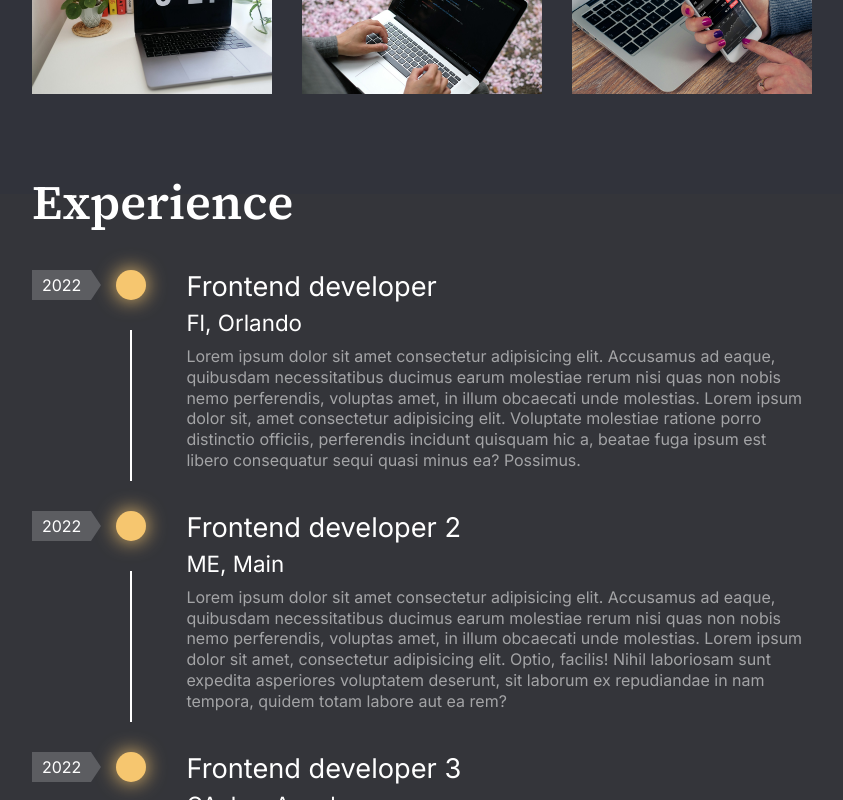
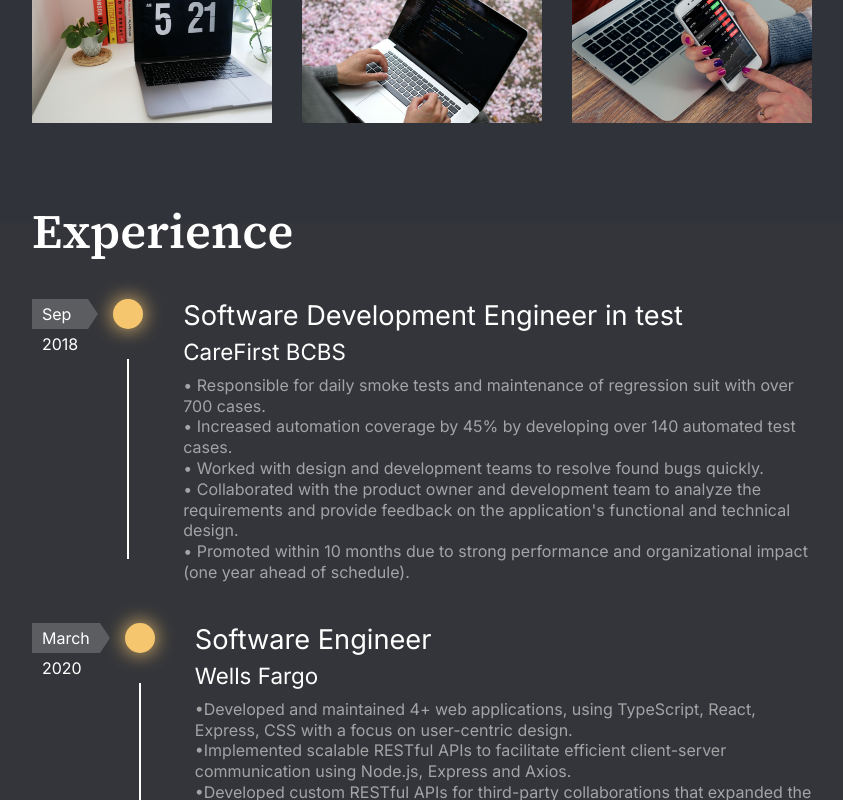
Before and after one commit to SergeyKhvalev83/dev_portfolio, a Next.js app: page / in a window 1280 px wide. Shown: the part 2000-2800 px from the top of the page, without its empty margins (218-1061 px from the left). Built offline with nearby package versions, Linux system fonts and the light colour scheme.

Commit message:
real info added

```diff
--- a/app/components/AboutMeSection.tsx
+++ b/app/components/AboutMeSection.tsx
@@ -10,11 +10,7 @@ const AboutMeSection = () => {
       <div className="center">
         <h2> About </h2>{" "}
         <p>
-          I have been involved in front-end development for over three years,
-          specializing in React.js and TypeScript. I have participated in
-          developing applications from scratch, setting up Webpack. I mainly use
-          the React, Redux-Toolkit, and TypeScript stack, and for testing, I use
-          Jest and react-testing-library, adhering to the FSD architecture.
+        Passionate Full Stack Developer with over 4 years of experience in modern web technologies, specializing in building engaging, user-centric applications. Skilled in JavaScript, TypeScript, React, and Redux, I create seamless, dynamic user experiences. My journey in web development is driven by continuous learning, staying ahead of industry trends, and consistently pushing the boundaries of what's possible on the web.
         </p>
       </div>
     </section>
--- a/app/components/ContactsSection.tsx
+++ b/app/components/ContactsSection.tsx
@@ -12,7 +12,7 @@ const ContactsSection = () => {
             <svg xmlns="http://www.w3.org/2000/svg" viewBox="0 0 512 512">
               <path d="M64 112c-8.8 0-16 7.2-16 16l0 22.1L220.5 291.7c20.7 17 50.4 17 71.1 0L464 150.1l0-22.1c0-8.8-7.2-16-16-16L64 112zM48 212.2L48 384c0 8.8 7.2 16 16 16l384 0c8.8 0 16-7.2 16-16l0-171.8L322 328.8c-38.4 31.5-93.7 31.5-132 0L48 212.2zM0 128C0 92.7 28.7 64 64 64l384 0c35.3 0 64 28.7 64 64l0 256c0 35.3-28.7 64-64 64L64 448c-35.3 0-64-28.7-64-64L0 128z" />
             </svg>
-            <a href="mailto:kvalevsergey@gmail.com">kvalevsergey@gmail.com</a>
+            <a href="mailto:kvalevsergey@gmail.com">sergeykhvalev32@gmail.com</a>
           </div>
           <div className="box">
             <svg
@@ -27,7 +27,7 @@ const ContactsSection = () => {
                 clip-rule="evenodd"
               />
             </svg>
-            <a href="tel: 4074765212">4074765212</a>
+            <a href="tel: 4074765212">4074636100</a>
           </div>
           <br/>
           <div className="box">
--- a/app/components/ExperienceSections.tsx
+++ b/app/components/ExperienceSections.tsx
@@ -10,59 +10,51 @@ const ExperienceSections = () => {
         <div className="timeline">
           <div className="item">
             <div className="date">
-              <span className="year">2022</span><span className="arrow"></span>
+              <span className="year">Sep 2018</span>
+              <span className="arrow"></span>
             </div>
             <div className="separator">
               <div className="dot"></div>
               <div className="line"></div>
             </div>
             <div className="texts">
-              <h3>Frontend developer</h3>
-              <h4>Fl, Orlando</h4>
+              <h3>Software Development Engineer in test</h3>
+              <h4>CareFirst BCBS</h4>
               <p>
-                Lorem ipsum dolor sit amet consectetur adipisicing elit.
-                Accusamus ad eaque, quibusdam necessitatibus ducimus earum
-                molestiae rerum nisi quas non nobis nemo perferendis, voluptas
-                amet, in illum obcaecati unde molestias. Lorem ipsum dolor sit, amet consectetur adipisicing elit. Voluptate molestiae ratione porro distinctio officiis, perferendis incidunt quisquam hic a, beatae fuga ipsum est libero consequatur sequi quasi minus ea? Possimus.
+                • Responsible for daily smoke tests and maintenance of
+                regression suit with over 700 cases. <br />
+                • Increased automation coverage by 45% by developing over 140
+                automated test cases. <br />
+                • Worked with design and development teams to resolve found bugs
+                quickly. <br />
+                • Collaborated with the product owner and development team to
+                analyze the requirements and provide feedback on the
+                application's functional and technical design.
+                <br />• Promoted within 10 months due to strong performance and
+                organizational impact (one year ahead of schedule).
               </p>
             </div>
           </div>
           <div className="item">
             <div className="date">
-              {" "}
-              <span className="year">2022</span><span className="arrow"></span>
+              <span className="year">March 2020</span>
+              <span className="arrow"></span>
             </div>
             <div className="separator">
               <div className="dot"></div>
               <div className="line"></div>
             </div>
             <div className="texts">
-              <h3>Frontend developer 2</h3>
-              <h4>ME, Main</h4>
+              <h3>Software Engineer</h3>
+              <h4>Wells Fargo</h4>
               <p>
-                Lorem ipsum dolor sit amet consectetur adipisicing elit.
-                Accusamus ad eaque, quibusdam necessitatibus ducimus earum
-                molestiae rerum nisi quas non nobis nemo perferendis, voluptas
-                amet, in illum obcaecati unde molestias. Lorem ipsum dolor sit amet, consectetur adipisicing elit. Optio, facilis! Nihil laboriosam sunt expedita asperiores voluptatem deserunt, sit laborum ex repudiandae in nam tempora, quidem totam labore aut ea rem?
-              </p>
-            </div>
-          </div>
-          <div className="item">
-            <div className="date">
-              <span className="year">2022</span> <span className="arrow"></span>
-            </div>
-            <div className="separator">
-              <div className="dot"></div>
-              <div className="line"></div>
-            </div>
-            <div className="texts">
-              <h3>Frontend developer 3</h3>
-              <h4>CA, Los Angeles</h4>
-              <p>
-                Lorem ipsum dolor sit amet consectetur adipisicing elit.
-                Accusamus ad eaque, quibusdam necessitatibus ducimus earum
-                molestiae rerum nisi quas non nobis nemo perferendis, voluptas
-                amet, in illum obcaecati unde molestias. Lorem ipsum dolor sit amet consectetur adipisicing elit. Ratione doloribus repellendus aperiam hic voluptatum? Provident aspernatur id tenetur praesentium illum, aperiam saepe possimus vero deserunt rerum ut magni? Unde, ipsum!
+                •Developed and maintained 4+ web applications, using TypeScript, React, Express, CSS with a focus on user-centric design.
+                <br />
+                •Implemented scalable RESTful APIs to facilitate efficient client-server communication using Node.js, Express and Axios.
+                <br />
+                •Developed custom RESTful APIs for third-party collaborations that expanded the web application functionality and user base by 20%.
+                <br />
+                •Collaborated on a cross-functional team to redesign the user interface, improving user experience scores by 33%.
               </p>
             </div>
           </div>
--- a/app/components/IntoSection.tsx
+++ b/app/components/IntoSection.tsx
@@ -12,7 +12,7 @@ const IntoSection = () => {
         I`m <span>Sergey Kvalev </span>
         <br />
         Frontend javascript developer, <br />
-        code enthusiast and youtuber
+        code enthusiast and tech communicator
         <br />
       </p>
       <a href="#contacts">Contact me</a>
```
